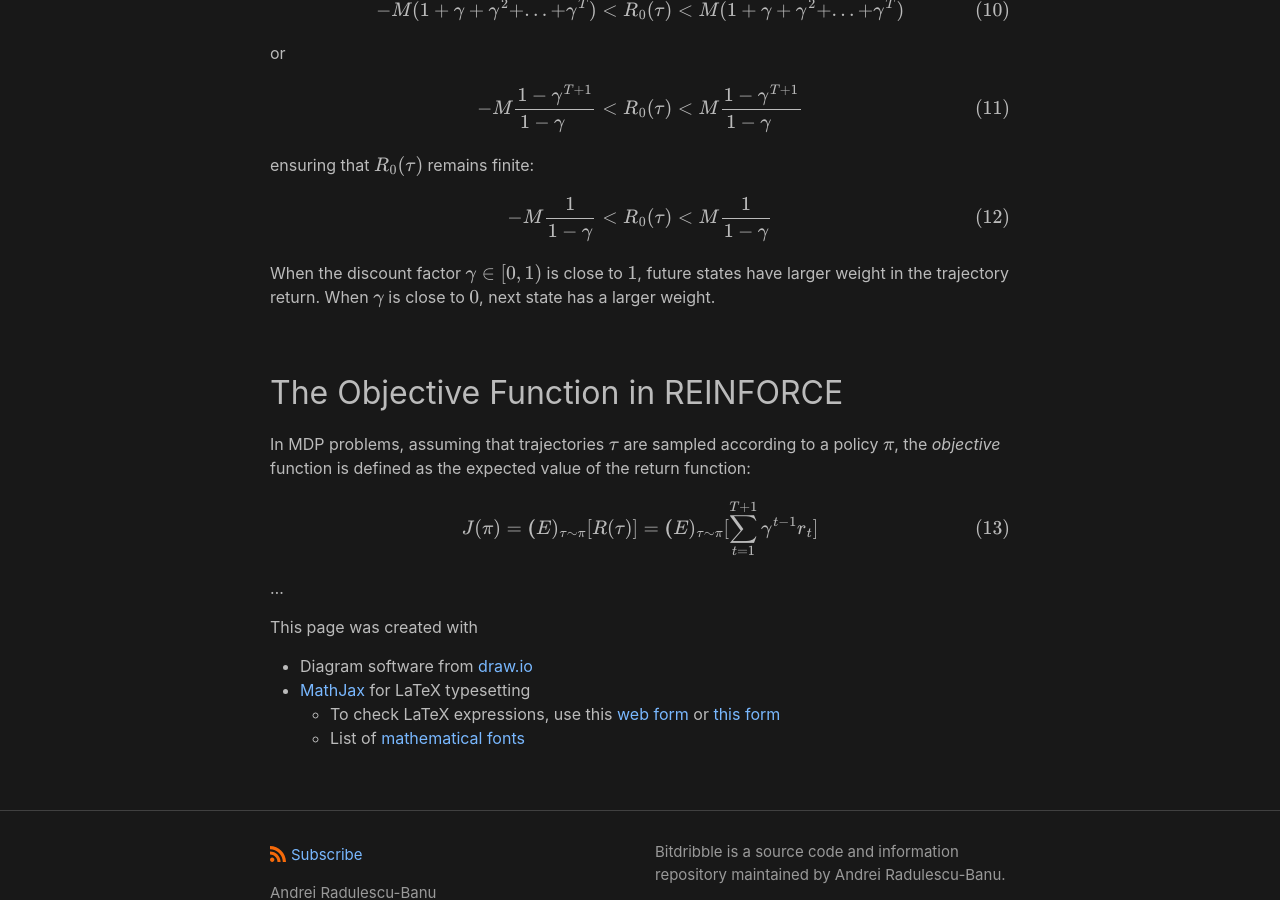
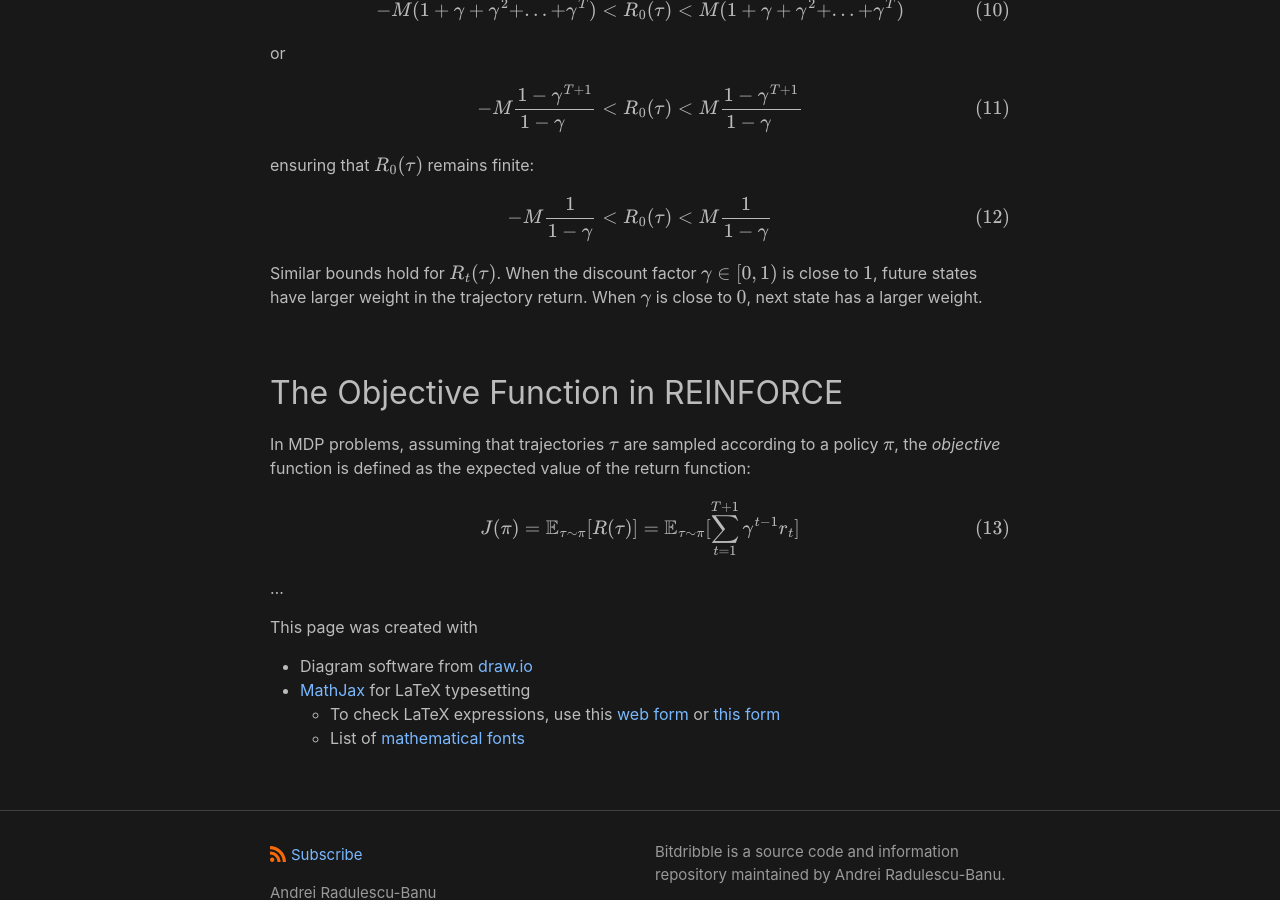
Before and after one commit to analytiq-hub/sigagent.github.io, a Jekyll site: the page built from machine_learning/_posts/2021-01-22-reinforce.md, in a window 1280 px wide and 900 px high, scrolled down 3571 px. Built offline with Jekyll 4.4.1, drawn with Linux system fonts in a browser that asks for light colours; formulas are drawn with MathJax 3; a script that is not in the unit is left out.

Commit message:
*** empty log message ***

```diff
--- a/machine_learning/_posts/2021-01-22-reinforce.md
+++ b/machine_learning/_posts/2021-01-22-reinforce.md
@@ -147,7 +147,7 @@ $$
 \end{equation}
 $$
 
-When the discount factor $$\gamma \in [0, 1)$$ is close to $$1$$, future states have larger weight in the trajectory return. When $$\gamma$$ is close to $$0$$, next state has a larger weight.
+Similar bounds hold for $$R_t(\tau)$$. When the discount factor $$\gamma \in [0, 1)$$ is close to $$1$$, future states have larger weight in the trajectory return. When $$\gamma$$ is close to $$0$$, next state has a larger weight.
 
 ## The Objective Function in REINFORCE
 
@@ -155,7 +155,7 @@ In MDP problems, assuming that trajectories $$\tau$$ are sampled according to a
 
 $$
 \begin{equation}
-J(\pi) = \mathbb(E)_{\tau \sim \pi}[R(\tau)] = \mathbb(E)_{\tau \sim \pi}[\sum_{t=1}^{T+1} \gamma^{t-1} r_t]
+J(\pi) = \mathbb{E}_{\tau \sim \pi}[R(\tau)] = \mathbb{E}_{\tau \sim \pi}[\sum_{t=1}^{T+1} \gamma^{t-1} r_t]
 \end{equation}
 $$
 
```
